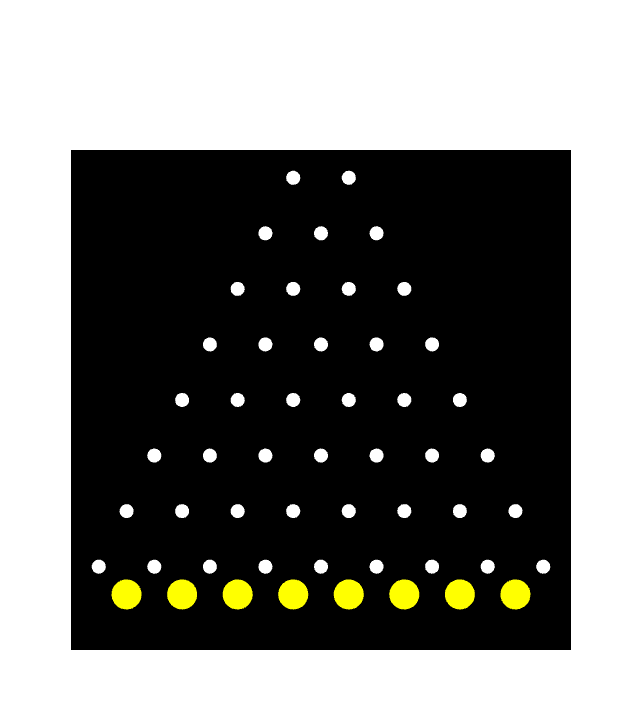
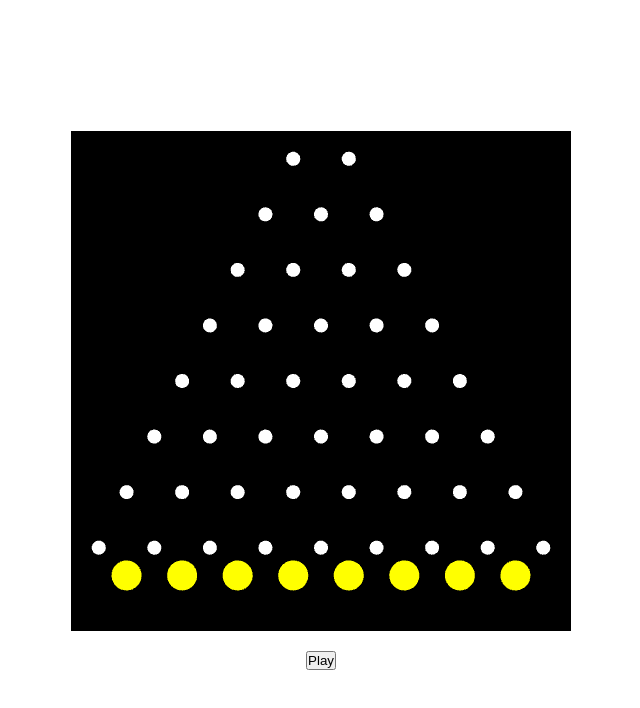
Before and after one commit to nicholascannon/plinko, a React (Vite) app in the folder client/: page / in a window 1280 px wide. Shown: the top 708 px of the page, without its empty margins (319-959 px from the left). Built offline with nearby package versions, Linux system fonts and the light colour scheme.

Commit message:
layout with play button

```diff
--- a/client/src/app.tsx
+++ b/client/src/app.tsx
@@ -6,12 +6,17 @@ export function App() {
     <div
       style={{
         height: '100vh',
+        maxHeight: '100vh',
+        flexDirection: 'column',
+        gap: '20px',
         display: 'flex',
         justifyContent: 'center',
         alignItems: 'center',
+        padding: '20px',
       }}
     >
-      <PlinkoV2 height={500} width={500} />
+      <PlinkoV2 style={{ width: '500px', height: '500px' }} />
+      <button>Play</button>
     </div>
   );
 }
--- a/client/src/components/game/plinko-v2.tsx
+++ b/client/src/components/game/plinko-v2.tsx
@@ -3,7 +3,7 @@ import { useEffect, useRef } from 'react';
 import { generateBoard } from './components/plinko-board/utils/board';
 import { generateBucketPositions } from './components/plinko-board/utils/buckets';
 
-export function PlinkoV2({ width, height }: { width: number; height: number }) {
+export function PlinkoV2({ style }: { style?: React.CSSProperties }) {
   const canvasRef = useRef<HTMLCanvasElement>(null);
   const appRef = useRef<Application | null>(null);
 
@@ -43,7 +43,7 @@ export function PlinkoV2({ width, height }: { width: number; height: number }) {
     };
   }, []);
 
-  return <canvas style={{ width, height }} ref={canvasRef}></canvas>;
+  return <canvas style={style} ref={canvasRef}></canvas>;
 }
 
 function renderBoard(app: Application) {
```
